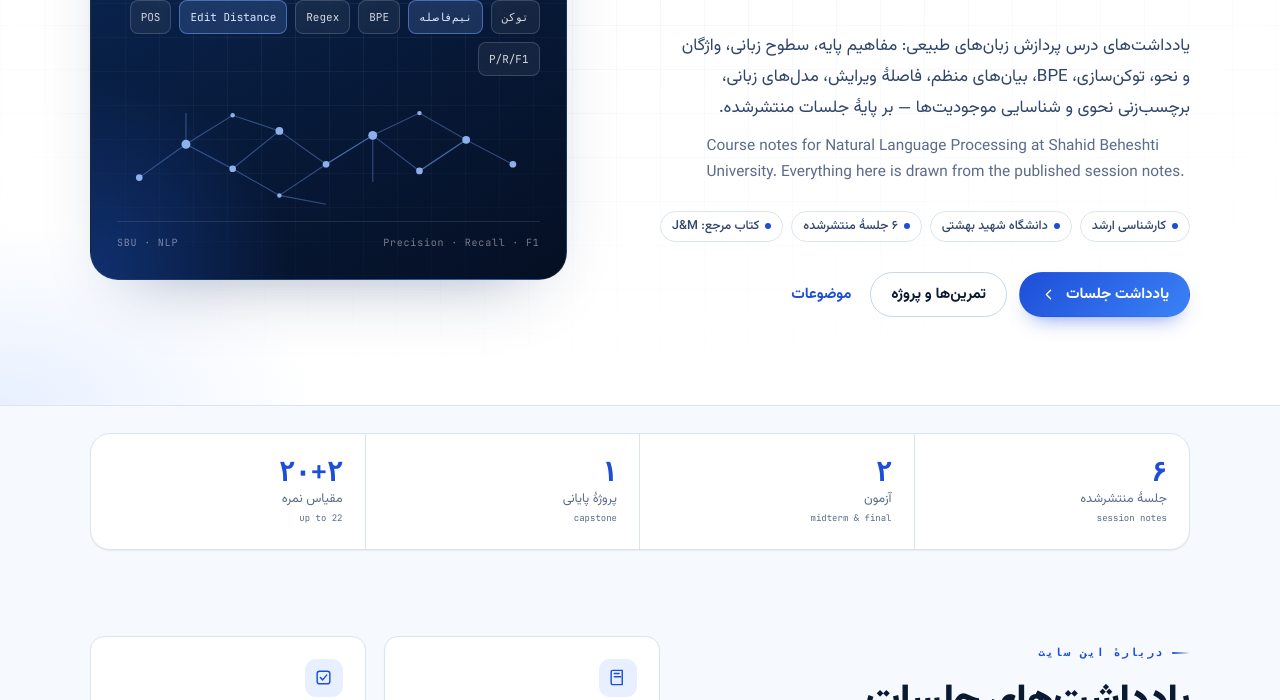
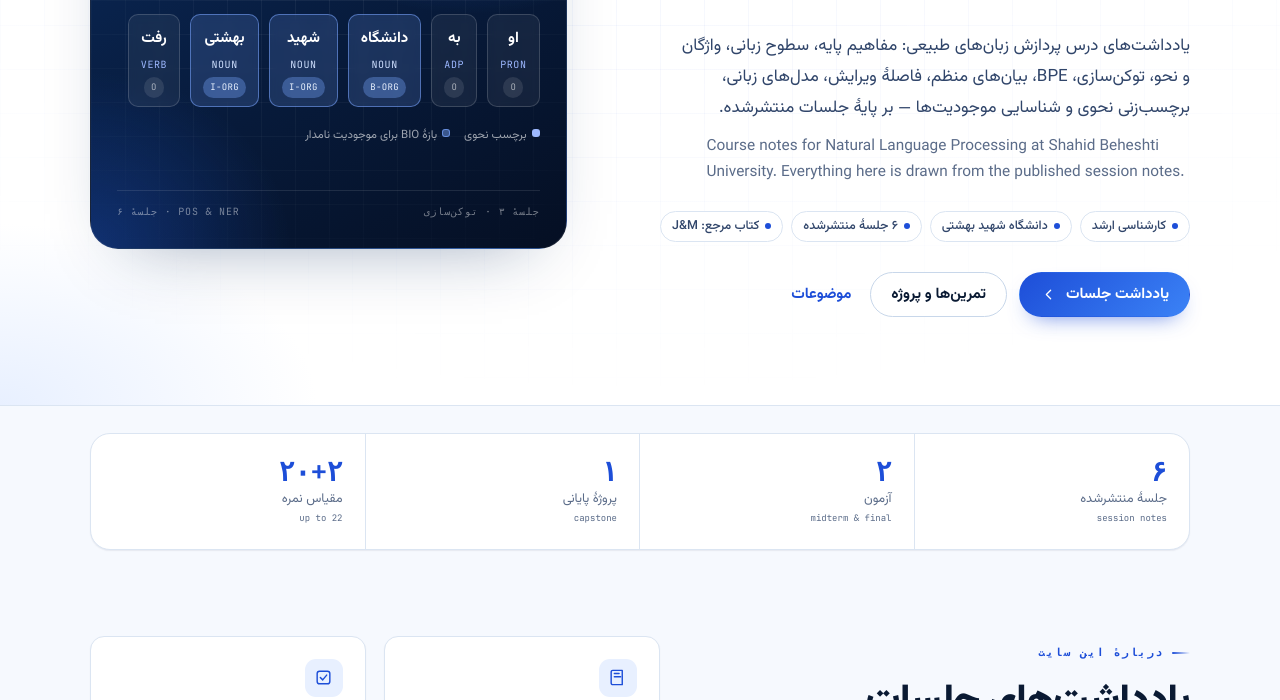
Before and after one commit to soheilnazari2001/nlp-sbu, a plain HTML site: page index.html in a window 1280 px wide. Shown: the part 400-1100 px from the top of the page. Drawn offline with Linux system fonts and the light colour scheme.

Commit message:
Replace hero panel artwork with annotated-sentence demo
The random network graphic carried no meaning. The panel now shows a
real example from the notes: the sentence «او به دانشگاه شهید بهشتی
رفت» tokenized with POS tags and BIO entity labels, highlighting the
ORG span and linking to sessions 3 and 6.

Co-Authored-By: Claude Code <noreply@anthropic.com>

```diff
--- a/assets/css/site.css
+++ b/assets/css/site.css
@@ -446,10 +446,10 @@ hr { border: 0; border-top: 1px solid var(--line); margin: 2.2rem 0; }
 .panel-dots { display: flex; gap: 6px; }
 .panel-dots span { width: 6px; height: 6px; border-radius: 50%; background: rgba(255,255,255,.28); }
 .panel-dots span:first-child { background: #7aa6ff; }
-.panel-type { position: relative; padding-block: 26px; }
+.panel-demo { position: relative; padding-block: 26px; }
 .panel-word {
-  font-size: clamp(2.6rem, 5vw, 4.2rem); font-weight: 900; line-height: 1.1;
-  color: #fff; letter-spacing: -0.02em; margin-bottom: 6px;
+  font-size: clamp(1.8rem, 3.2vw, 2.5rem); font-weight: 900; line-height: 1.2;
+  color: #fff; letter-spacing: -0.02em; margin-bottom: 4px;
 }
 .panel-sub {
   font-family: var(--mono); font-size: 11px; letter-spacing: .16em;
@@ -457,16 +457,39 @@ hr { border: 0; border-top: 1px solid var(--line); margin: 2.2rem 0; }
   display: flex; align-items: center; gap: 10px;
 }
 .panel-sub::before { content: ""; width: 24px; height: 1px; background: rgba(255,255,255,.4); }
-.panel-tokens { display: flex; flex-wrap: wrap; gap: 8px; margin-top: 22px; }
-.token {
-  font-family: var(--mono); font-size: 11px; padding: 6px 10px;
-  border: 1px solid rgba(255,255,255,.16); border-radius: 8px;
-  background: rgba(255,255,255,.06); color: rgba(255,255,255,.82);
+.panel-sentence {
+  margin-top: 24px; display: flex; flex-wrap: wrap; gap: 10px;
+}
+.tok {
+  display: flex; flex-direction: column; align-items: center; gap: 3px;
+  padding: 10px 12px 8px; border-radius: 10px;
+  border: 1px solid rgba(255,255,255,.16);
+  background: rgba(255,255,255,.06);
   backdrop-filter: blur(4px);
 }
-.token--hot { background: rgba(122,166,255,.18); border-color: rgba(122,166,255,.5); color: #dbe8ff; }
-.panel-network { margin-top: auto; opacity: .9; }
-.panel-network svg { width: 100%; height: auto; }
+.tok-word { font-size: 15px; font-weight: 700; color: #fff; }
+.tok-pos {
+  font-family: var(--mono); font-size: 10px; letter-spacing: .06em;
+  color: #9db8ff;
+}
+.tok-bio {
+  font-family: var(--mono); font-size: 9px; letter-spacing: .04em;
+  padding: 2px 7px; border-radius: 999px;
+  background: rgba(255,255,255,.1); color: rgba(255,255,255,.6);
+}
+.tok--ent { background: rgba(122,166,255,.18); border-color: rgba(122,166,255,.55); }
+.tok--ent .tok-pos { color: #cfe0ff; }
+.tok--ent .tok-bio { background: rgba(122,166,255,.35); color: #eaf2ff; }
+.panel-legend {
+  margin-top: 18px; display: flex; flex-wrap: wrap; gap: 14px;
+  font-size: 11.5px; color: rgba(255,255,255,.6);
+}
+.panel-legend .lg {
+  display: inline-block; width: 8px; height: 8px; border-radius: 3px;
+  margin-inline-end: 5px; vertical-align: 1px;
+}
+.lg--pos { background: #9db8ff; }
+.lg--bio { background: rgba(122,166,255,.45); border: 1px solid rgba(122,166,255,.7); }
 .panel-caption {
   margin-top: 12px; display: flex; justify-content: space-between; gap: 10px;
   font-family: var(--mono); font-size: 10px; letter-spacing: .08em;
@@ -480,9 +503,10 @@ hr { border: 0; border-top: 1px solid var(--line); margin: 2.2rem 0; }
 }
 @media (max-width: 520px) {
   .hero-panel { min-height: 300px; padding: 20px; border-radius: 22px; }
-  .panel-word { font-size: 2.2rem; }
-  .panel-tokens { gap: 6px; }
-  .token { font-size: 10px; padding: 5px 8px; }
+  .panel-word { font-size: 1.7rem; }
+  .panel-sentence { gap: 6px; }
+  .tok { padding: 8px 9px 6px; }
+  .tok-word { font-size: 13px; }
 }
 
 /* ---------- Stats strip ---------- */
--- a/index.html
+++ b/index.html
@@ -82,36 +82,25 @@
           <span class="panel-label">NLP @ SBU · Course notes</span>
           <span class="panel-dots"><span></span><span></span><span></span></span>
         </div>
-        <div class="panel-type">
-          <div class="panel-word">زبان</div>
-          <div class="panel-sub">language · text · meaning</div>
-          <div class="panel-tokens">
-            <span class="token">توکن</span>
-            <span class="token token--hot">نیم‌فاصله</span>
-            <span class="token">BPE</span>
-            <span class="token">Regex</span>
-            <span class="token token--hot">Edit Distance</span>
-            <span class="token">POS</span>
-            <span class="token">P/R/F1</span>
+        <div class="panel-demo">
+          <div class="panel-word">جملهٔ برچسب‌خورده</div>
+          <div class="panel-sub">tokenization · POS · BIO</div>
+          <div class="panel-sentence" dir="rtl">
+            <span class="tok"><span class="tok-word">او</span><span class="tok-pos">PRON</span><span class="tok-bio">O</span></span>
+            <span class="tok"><span class="tok-word">به</span><span class="tok-pos">ADP</span><span class="tok-bio">O</span></span>
+            <span class="tok tok--ent"><span class="tok-word">دانشگاه</span><span class="tok-pos">NOUN</span><span class="tok-bio">B-ORG</span></span>
+            <span class="tok tok--ent"><span class="tok-word">شهید</span><span class="tok-pos">NOUN</span><span class="tok-bio">I-ORG</span></span>
+            <span class="tok tok--ent"><span class="tok-word">بهشتی</span><span class="tok-pos">NOUN</span><span class="tok-bio">I-ORG</span></span>
+            <span class="tok"><span class="tok-word">رفت</span><span class="tok-pos">VERB</span><span class="tok-bio">O</span></span>
+          </div>
+          <div class="panel-legend">
+            <span><i class="lg lg--pos"></i>برچسب نحوی</span>
+            <span><i class="lg lg--bio"></i>بازهٔ BIO برای موجودیت نامدار</span>
           </div>
         </div>
-        <div class="panel-network">
-          <svg viewBox="0 0 380 96" fill="none" aria-hidden="true">
-            <g stroke="rgba(122,166,255,.42)" stroke-width="1">
-              <path d="M20 68 62 38 104 60 146 26 188 56 230 30 272 62 314 34 356 56"/>
-              <path d="M62 38 104 12 146 26M188 56 230 30M272 62 314 34M104 60 146 84 188 56M230 30 272 10 314 34M62 38 62 10M146 84 188 92M230 30 230 72"/>
-            </g>
-            <g fill="#9dc0ff">
-              <circle cx="20" cy="68" r="3"/><circle cx="62" cy="38" r="4"/><circle cx="104" cy="60" r="3"/>
-              <circle cx="146" cy="26" r="3.5"/><circle cx="188" cy="56" r="3"/><circle cx="230" cy="30" r="4"/>
-              <circle cx="272" cy="62" r="3"/><circle cx="314" cy="34" r="3.5"/><circle cx="356" cy="56" r="3"/>
-              <circle cx="104" cy="12" r="2"/><circle cx="272" cy="10" r="2"/><circle cx="146" cy="84" r="2"/>
-            </g>
-          </svg>
-        </div>
         <div class="panel-caption">
-          <span dir="ltr">Precision · Recall · F1</span>
-          <span dir="ltr">SBU · NLP</span>
+          <span dir="ltr">جلسهٔ ۳ · توکن‌سازی</span>
+          <span dir="ltr">جلسهٔ ۶ · POS &amp; NER</span>
         </div>
       </div>
     </div>
```
